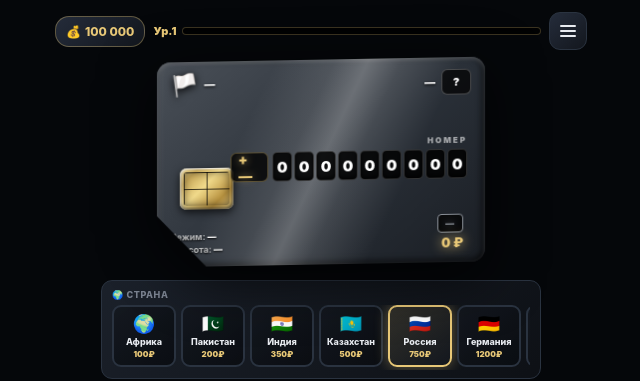
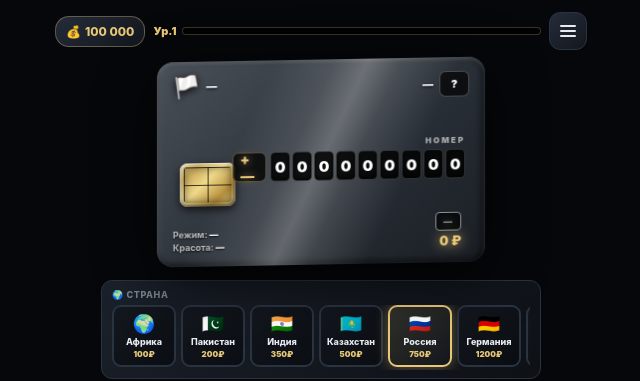
Before and after one commit to m68153541-gif/zyza-ymeraet, a plain HTML site: page index.html in a window 1280 px wide. Shown: the top 381 px of the page, without its empty margins (319-959 px from the left). Drawn offline with Linux system fonts and the light colour scheme; no server answers.

Commit message:
Update index.html

```diff
--- a/index.html
+++ b/index.html
@@ -40,11 +40,10 @@
   .menu-icon-btn { width:38px; height:38px; border-radius:11px; background:linear-gradient(140deg,rgba(40,48,64,.9),rgba(20,24,31,.95)); border:1px solid var(--line); display:flex; flex-direction:column; align-items:center; justify-content:center; gap:3px; cursor:pointer; flex-shrink:0; }
   .menu-icon-btn span { display:block; width:16px; height:2px; border-radius:2px; background:var(--text); }
 
-  /* SIM-КАРТА — единый срез на контейнере */
+  /* SIM-КАРТА — прямоугольная со скруглением, БЕЗ среза */
   .sim-stage {
     width:100%; max-width:330px; margin-bottom:12px;
     display:flex; justify-content:center;
-    /* Угол карты срезан здесь, всё внутри обрезается автоматически */
     filter: drop-shadow(0 14px 28px rgba(0,0,0,.7));
   }
   .sim-3d {
@@ -52,28 +51,26 @@
     transform: rotateX(10deg) rotateY(-6deg);
     transform-style: preserve-3d;
     transition: transform .6s cubic-bezier(.2,.8,.2,1);
-    /* Срез карты — часть формы */
-    clip-path: polygon(0 0, 100% 0, 100% 100%, 15% 100%, 0 75%);
     background: #1a1e26;
-    border-radius: 14px;
+    border-radius: 16px;
+    overflow: hidden;
   }
   .sim-3d.idle { animation:simFloat 4s ease-in-out infinite; }
   @keyframes simFloat { 0%,100% { transform:rotateX(10deg) rotateY(-6deg) translateY(0); } 50% { transform:rotateX(10deg) rotateY(-6deg) translateY(-4px); } }
   .sim-3d.spinning { animation:simSpin 1.1s cubic-bezier(.45,.05,.55,.95) infinite; }
   @keyframes simSpin { 0% { transform:rotateX(10deg) rotateY(-6deg) translateY(0) scale(1); } 50% { transform:rotateX(14deg) rotateY(4deg) translateY(-16px) scale(1.04); } 100% { transform:rotateX(10deg) rotateY(-6deg) translateY(0) scale(1); } }
 
-  /* Слои карты — БЕЗ clip-path, обрезаны родителем */
   .sim-body {
     position:absolute; inset:0;
     background: linear-gradient(140deg, #1a1e26 0%, #0f1318 100%);
-    border-radius: 14px;
+    border-radius: 16px;
     box-shadow: inset 0 2px 4px rgba(255,255,255,.08), inset 0 -3px 6px rgba(0,0,0,.6);
   }
   .sim-face {
     position:absolute; inset:0; overflow:hidden;
     background: linear-gradient(140deg, #4a5058 0%, #2a3038 55%, #1a1e24 100%);
     transition: background 1s ease, filter 1s ease;
-    border-radius: 14px;
+    border-radius: 16px;
     box-shadow:
       inset 0 2px 4px rgba(255,255,255,.18),
       inset 0 -3px 6px rgba(0,0,0,.55),
@@ -85,14 +82,14 @@
     background: linear-gradient(115deg, transparent 28%, rgba(255,255,255,.12) 42%, rgba(255,255,255,.28) 50%, rgba(255,255,255,.12) 58%, transparent 72%);
     pointer-events:none;
   }
-  .flash-layer { position:absolute; inset:0; z-index:20; pointer-events:none; opacity:0; border-radius: 14px; }
+  .flash-layer { position:absolute; inset:0; z-index:20; pointer-events:none; opacity:0; border-radius: 16px; }
   @keyframes flashAnim { 0% { opacity:1; background:radial-gradient(circle at center,rgba(255,255,255,.95),transparent 65%); } 100% { opacity:0; } }
 
   /* ЧИП */
   .sim-chip {
-    position:absolute; left:7%; top:62%;
+    position:absolute; left:7%; top:60%;
     transform: translateY(-50%);
-    width:54px; height:42px; border-radius:7px;
+    width:56px; height:44px; border-radius:8px;
     background: linear-gradient(135deg,#f5e0a0 0%,#c9a95a 20%,#f0d98a 45%,#b8923f 75%,#e8cf88 100%);
     box-shadow: 0 3px 8px rgba(0,0,0,.7),
       inset 0 1px 2px rgba(255,255,255,.9),
@@ -127,7 +124,7 @@
   .sim-3d.rar-myth .sim-face { background: linear-gradient(140deg,#a02a2a 0%,#6a1a3a 40%,#2a0e20 100%); box-shadow: inset 0 0 110px rgba(255,140,80,1); }
 
   /* Контент карты */
-  .sim-content { position:absolute; inset:0; padding:12px 14px; display:flex; flex-direction:column; justify-content:space-between; z-index:6; }
+  .sim-content { position:absolute; inset:0; padding:14px 16px; display:flex; flex-direction:column; justify-content:space-between; z-index:6; }
   .sim-top { display:flex; justify-content:space-between; align-items:flex-start; }
   .sim-top .left,.sim-top .right { display:flex; align-items:center; gap:6px; }
   .big-flag { font-size:22px; line-height:1; filter:drop-shadow(0 2px 4px rgba(0,0,0,.9)); }
@@ -570,8 +567,8 @@
     next_id:1,streak:{epic:0,legend:0,myth:0},level:1,xp:0
   };
   let STATE = loadState();
-  function loadState() { try { const r = localStorage.getItem("sim_spinner_v17_" + USER_ID); if (r) return JSON.parse(r); } catch(e){} return JSON.parse(JSON.stringify(DEFAULT_STATE)); }
-  function saveState() { try { localStorage.setItem("sim_spinner_v17_" + USER_ID, JSON.stringify(STATE)); } catch(e){} }
+  function loadState() { try { const r = localStorage.getItem("sim_spinner_v18_" + USER_ID); if (r) return JSON.parse(r); } catch(e){} return JSON.parse(JSON.stringify(DEFAULT_STATE)); }
+  function saveState() { try { localStorage.setItem("sim_spinner_v18_" + USER_ID, JSON.stringify(STATE)); } catch(e){} }
 
   async function syncBalance() {
     try {
```
